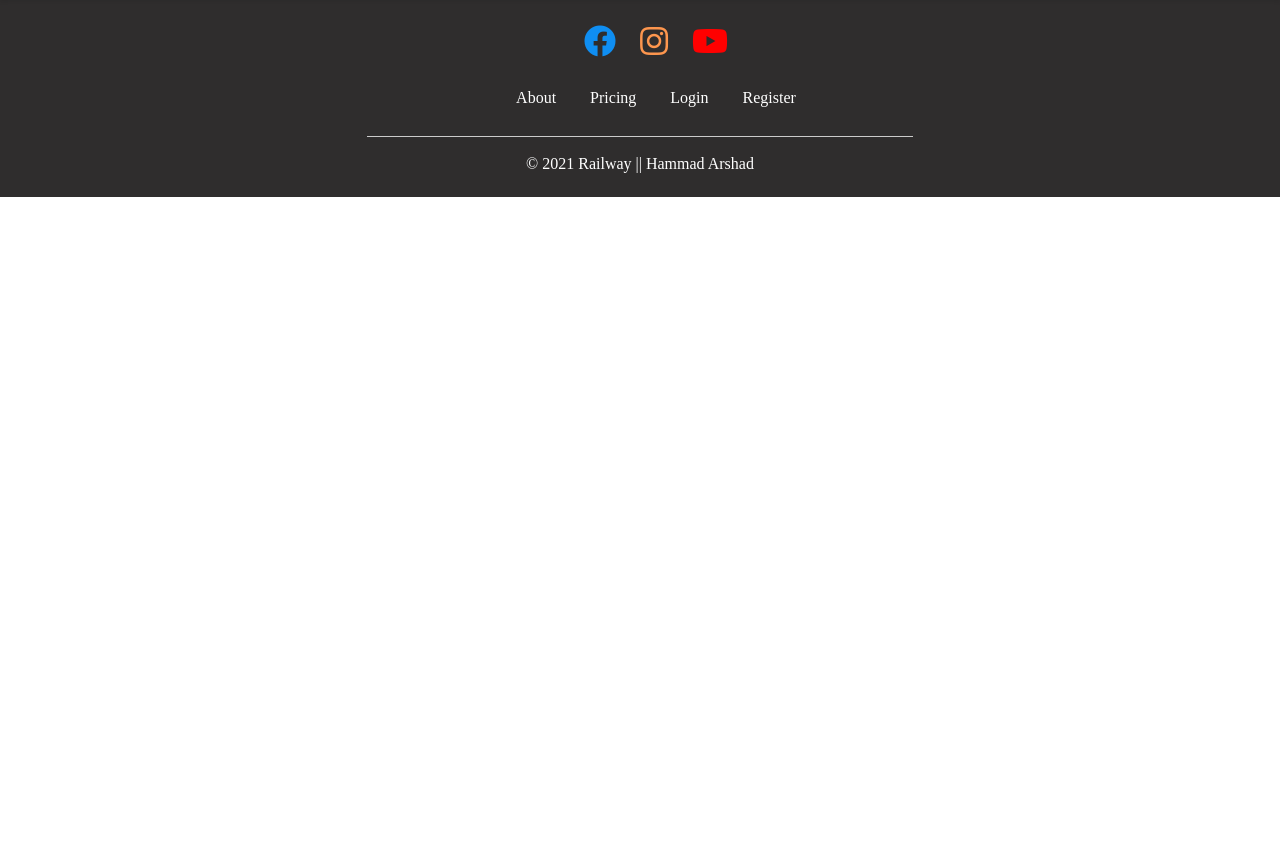
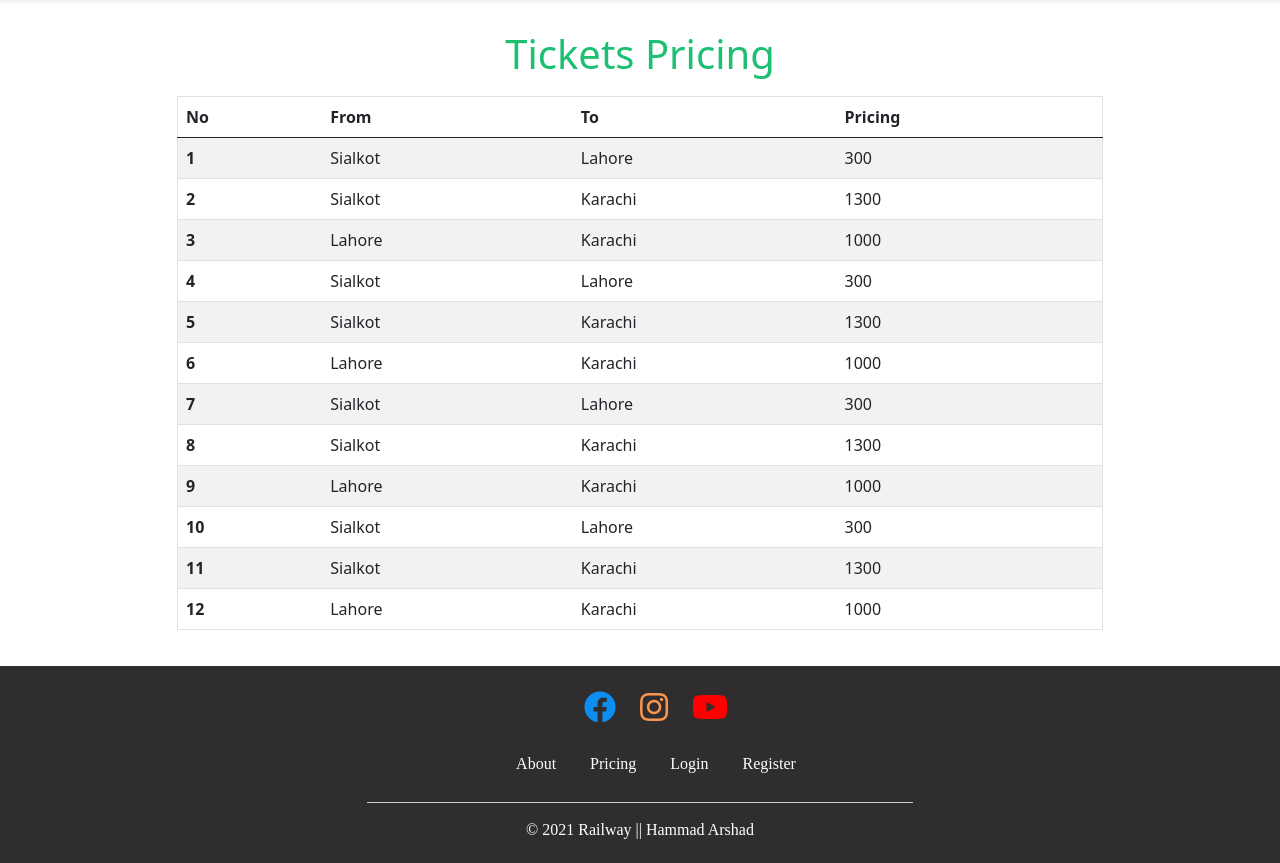
Before and after one commit to Hammad-arshad18/Railway, a PHP site: page /pricing.php in a window 1280 px wide. Shown: the part 63-926 px from the top of the page. Before the commit the page ends 260 px from the top, so only its background shows below. Run offline with PHP 8.4, Linux system fonts and the light colour scheme; some libraries are stand-ins or nearby versions.

Commit message:
Project Upload

```diff
--- a/css/style.css
+++ b/css/style.css
@@ -316,4 +316,13 @@ html {
   margin: 5px 0;
 }
 
+.pricing {
+  padding: 20px 0;
+}
+.pricing h1 {
+  text-align: center;
+  color: #1dbf73;
+  padding: 10px 0;
+}
+
 /*# sourceMappingURL=style.css.map */
--- a/index.php
+++ b/index.php
@@ -99,7 +99,7 @@ $conn = mysqli_connect('localhost', 'root', '', 'railway');
                         premier industrial and financial centre.</p>
                 </div>
                 <div class="popular-btn text-center">
-                    <a class="btn btn-outline-success">Pricing</a>
+                    <a class="btn btn-outline-success" href="pricing.php">Pricing</a>
                 </div>
             </div>
             <div class="col-md-3 col-8 shadow">
@@ -112,7 +112,7 @@ $conn = mysqli_connect('localhost', 'root', '', 'railway');
                         wealthiest cities.</p>
                 </div>
                 <div class="popular-btn text-center">
-                    <a class="btn btn-outline-success">Pricing</a>
+                    <a class="btn btn-outline-success" href="pricing.php">Pricing</a>
                 </div>
             </div>
             <div class="col-md-3 col-8 shadow">
@@ -125,7 +125,7 @@ $conn = mysqli_connect('localhost', 'root', '', 'railway');
                         Pakistan.</p>
                 </div>
                 <div class="popular-btn text-center">
-                    <a class="btn btn-outline-success">Pricing</a>
+                    <a class="btn btn-outline-success" href="pricing.php">Pricing</a>
                 </div>
             </div>
         </div>
--- a/pricing.php
+++ b/pricing.php
@@ -15,10 +15,95 @@
 
 <section class="pricing">
     <div class="container">
-        <div class="row">
-            <div class="col-md-3"></div>
-            <div class="col-md-3"></div>
-            <div class="col-md-3"></div>
+        <div class="row justify-content-center">
+            <div class="col-md-10">
+                <h1>Tickets Pricing</h1>
+                <table class="table table-striped border">
+                    <thead>
+                    <tr>
+                        <th scope="col">No</th>
+                        <th scope="col">From</th>
+                        <th scope="col">To</th>
+                        <th scope="col">Pricing</th>
+                    </tr>
+                    </thead>
+                    <tbody>
+                    <tr>
+                        <th scope="row">1</th>
+                        <td>Sialkot</td>
+                        <td>Lahore</td>
+                        <td>300</td>
+                    </tr>
+                    <tr>
+                        <th scope="row">2</th>
+                        <td>Sialkot</td>
+                        <td>Karachi</td>
+                        <td>1300</td>
+                    </tr>
+                    <tr>
+                        <th scope="row">3</th>
+                        <td>Lahore</td>
+                        <td>Karachi</td>
+                        <td>1000</td>
+                    </tr>
+                    <tr>
+                        <th scope="row">4</th>
+                        <td>Sialkot</td>
+                        <td>Lahore</td>
+                        <td>300</td>
+                    </tr>
+                    <tr>
+                        <th scope="row">5</th>
+                        <td>Sialkot</td>
+                        <td>Karachi</td>
+                        <td>1300</td>
+                    </tr>
+                    <tr>
+                        <th scope="row">6</th>
+                        <td>Lahore</td>
+                        <td>Karachi</td>
+                        <td>1000</td>
+                    </tr>
+                    <tr>
+                        <th scope="row">7</th>
+                        <td>Sialkot</td>
+                        <td>Lahore</td>
+                        <td>300</td>
+                    </tr>
+                    <tr>
+                        <th scope="row">8</th>
+                        <td>Sialkot</td>
+                        <td>Karachi</td>
+                        <td>1300</td>
+                    </tr>
+                    <tr>
+                        <th scope="row">9</th>
+                        <td>Lahore</td>
+                        <td>Karachi</td>
+                        <td>1000</td>
+                    </tr>
+                    <tr>
+                        <th scope="row">10</th>
+                        <td>Sialkot</td>
+                        <td>Lahore</td>
+                        <td>300</td>
+                    </tr>
+                    <tr>
+                        <th scope="row">11</th>
+                        <td>Sialkot</td>
+                        <td>Karachi</td>
+                        <td>1300</td>
+                    </tr>
+                    <tr>
+                        <th scope="row">12</th>
+                        <td>Lahore</td>
+                        <td>Karachi</td>
+                        <td>1000</td>
+                    </tr>
+
+                    </tbody>
+                </table>
+            </div>
         </div>
     </div>
 </section>
--- a/scss/style.scss
+++ /dev/null
@@ -1,423 +0,0 @@
-* {
-  margin: 0;
-  padding: 0;
-  box-sizing: border-box;
-}
-
-html {
-  scroll-behavior: smooth;
-}
-
-$font: "Times New Roman" !important;
-$colr: rgb(29, 191, 115);
-
-
-//--------------------------------------Navbar Page----------------------------//
-//Navbar Css Start//
-.navbar {
-  font-family: $font;
-  background-color: white !important;
-  padding: 10px 20px;
-
-  .navbar-brand {
-    color: #1dbf73;
-    font-weight: 500;
-    text-transform: uppercase;
-
-    span {
-      font-size: 10px;
-      font-weight: 500;
-      color: black;
-    }
-  }
-
-  .navbar-nav {
-    .nav-item {
-      padding: 0 20px;
-
-      .nav-link {
-        font-size: 18px;
-        font-weight: 500;
-      }
-
-      transition: 0.3s;
-      @media only screen and (min-width: 990px) {
-        :hover {
-          color: #1dbf73 !important;
-        }
-      }
-    }
-
-    .dropdown {
-      transition: 0.4s ease-in-out !important;
-
-      &:hover .dropdown-menu {
-        display: block !important;
-      }
-
-      #nouser {
-        color: $colr;
-
-        &:hover {
-          color: red !important;
-        }
-      }
-
-      #user {
-        color: $colr;
-      }
-    }
-
-  }
-
-  .welcome-btn {
-    background-color: $colr;
-    padding: 5px 25px;
-    color: white !important;
-    box-shadow: none !important;
-    border: none !important;
-    outline: none !important;
-  }
-}
-
-//--------------------------------------Footer Page----------------------------//
-//Footer Css
-.footer {
-  background-color: #2f2d2d;
-  padding: 15px 0 5px 0;
-  font-family: $font;
-
-  .row {
-    .col-md-6 {
-      .social-part {
-        .social-icons {
-          padding-top: 10px;
-
-          li {
-            list-style: none;
-            display: inline-block;
-            padding: 0 10px;
-
-            i[class="fab fa-youtube fa-2x"] {
-              color: red;
-            }
-
-            i[class="fab fa-instagram fa-2x"] {
-              color: #fd964e;
-            }
-
-            i[class="fab fa-facebook fa-2x"] {
-              color: #0F8EF2;
-            }
-          }
-        }
-      }
-
-      .links-part {
-        border-bottom: 0.5px solid #cbcbcb;
-
-        .links {
-          li {
-            list-style: none;
-            display: inline-block;
-            padding: 10px 15px;
-
-            a {
-              text-decoration: none;
-              color: white;
-            }
-          }
-        }
-      }
-
-      .copyright-part {
-        p {
-          margin-top: 15px;
-          color: white;
-        }
-      }
-    }
-  }
-}
-
-
-//--------------------------------------Login Page----------------------------//
-//Login Form CSS
-.data {
-  padding: 25px 0;
-  //height: 60vh;
-  .data-form {
-    font-family: $font;
-
-    h1 {
-      color: rgb(29, 191, 115);
-    }
-
-    #submit_btn {
-      margin-top: 20px;
-      background-color: rgb(29, 191, 115) !important;
-      border: 1px solid transparent;
-      padding: 10px 40px;
-      outline: none !important;
-      box-shadow: none !important;
-    }
-
-    .form-control {
-      border: 1px solid rgb(29, 191, 115) !important;
-      margin-bottom: 15px;
-      box-shadow: none !important;
-    }
-
-    .form-text {
-      margin: 5px 0;
-    }
-  }
-
-  .data-img-taker {
-    @media only screen and (max-width: 990px) {
-      display: none;
-    }
-  }
-}
-
-//-----------------------------------Index Page-----------------------------------------//
-
-//Main Background
-
-
-//Carousal Slider
-.carousal-slider-images {
-  //height: 300px;
-  margin: 15px 0;
-  font-family: $font;
-
-  .row {
-    .col-11 {
-      padding: 20px;
-      //min-height: 300px;
-      border-radius: 10px;
-      background-color: #3d3b3b;
-      color: white;
-
-      h1 {
-        color: $colr;
-        margin: 10px 0;
-        padding: 10px 0;
-      }
-
-      .details-services {
-        width: 50%;
-        margin: 0 auto;
-        @media only screen and (max-width: 768px) {
-          width: 90% !important;
-        }
-      }
-
-      .carousel-control-prev, .carousel-control-next {
-        @media only screen and (max-width: 768px) {
-          display: none !important;
-        }
-      }
-    }
-  }
-}
-
-
-//POPULAR DESTINATIONS
-
-.popular {
-  padding: 20px 0;
-  margin: 10px 0 0 0;
-  font-family: $font;
-  background-color: #e8e7e7;
-
-  .pop-head {
-    margin-bottom: 20px;
-
-    h4 {
-      color: $colr;
-      font-weight: 500;
-      padding: 20px 0 0 8px;
-      border-bottom: 2px solid $colr;
-      border-radius: 15px;
-    }
-  }
-
-  .pop-body {
-    padding: 10px 0;
-
-    .col-md-3 {
-      border: 1px solid lightgray;
-      margin: 8px 20px;
-      padding: 0 0 15px 0;
-      border-radius: 6px;
-      background-color: white;
-
-      .popular-details {
-        padding: 10px;
-
-        p {
-          text-align: justify;
-        }
-      }
-    }
-  }
-}
-
-.main-background {
-  position: relative;
-  height: 500px !important;
-  min-width: 100%;
-  background-image: url("../images/newrail.jpg");
-  background-size: cover;
-  background-repeat: no-repeat;
-  background-attachment: fixed;
-  font-family: $font;
-
-  .color-dull {
-    position: absolute;
-    width: 100%;
-    height: 100%;
-    background-color: rgba(0, 0, 0, 0.4);
-  }
-
-  .main-background-text {
-    padding: 200px 0 0 0;
-
-    h1 {
-      color: white;
-      font-size: 50px;
-    }
-  }
-
-}
-
-
-//Contact Us
-.contact-us {
-  padding: 20px 0;
-  font-family: $font;
-
-  .contact-text {
-    padding: 10px 0;
-    margin: 10px 0;
-    color: $colr;
-    font-weight: 500;
-    margin: 0 auto;
-    width: 200px;
-
-    h1 {
-      border-bottom: 2px solid $colr;
-      border-radius: 12px;
-    }
-  }
-
-  .form-control {
-    border: 1px solid rgb(29, 191, 115) !important;
-    margin-bottom: 15px;
-    box-shadow: none !important;
-  }
-
-  .form-text {
-    margin: 5px 0;
-  }
-
-  .submit-btn {
-    text-align: end;
-
-    button {
-      background-color: $colr;
-      padding: 5px 40px;
-      box-shadow: none !important;
-      border: none !important;
-      outline: none !important;
-    }
-  }
-
-  .hide-part {
-    @media only screen and (max-width: 768px) {
-      display: none;
-    }
-  }
-}
-
-//-----------------------------------Admin Page-----------------------------------------//
-//Create Post
-.create-post {
-  padding: 20px 0;
-  font-family: $font;
-
-  .row {
-    .col-md-6 {
-      h1 {
-        text-align: center;
-        color: $colr;
-      }
-
-      .form-control {
-        border: 1px solid rgb(29, 191, 115) !important;
-        margin-bottom: 10px;
-        box-shadow: none !important;
-      }
-
-      .form-text {
-        margin: 5px 0;
-      }
-
-      .post-submit {
-        text-align: end;
-
-        button {
-          background-color: $colr;
-          padding: 5px 40px;
-          box-shadow: none !important;
-          border: none !important;
-          outline: none !important;
-        }
-      }
-    }
-
-    .col-md {
-      @media only screen and (max-width: 768px) {
-        display: none;
-      }
-    }
-  }
-}
-
-
-
-//Booking
-
-
-.book-now{
-  font-family: $font;
-  padding: 20px 0;
-  .data-form {
-    font-family: $font;
-
-    h1 {
-      color: rgb(29, 191, 115);
-    }
-
-    #submit_btn {
-      margin-top: 20px;
-      background-color: rgb(29, 191, 115) !important;
-      border: 1px solid transparent;
-      padding: 10px 40px;
-      outline: none !important;
-      box-shadow: none !important;
-    }
-
-    .form-control {
-      border: 1px solid rgb(29, 191, 115) !important;
-      margin-bottom: 15px;
-      box-shadow: none !important;
-    }
-
-    .form-text {
-      margin: 5px 0;
-    }
-  }
-
-}
```
Also changed, not shown: 1 other file.
